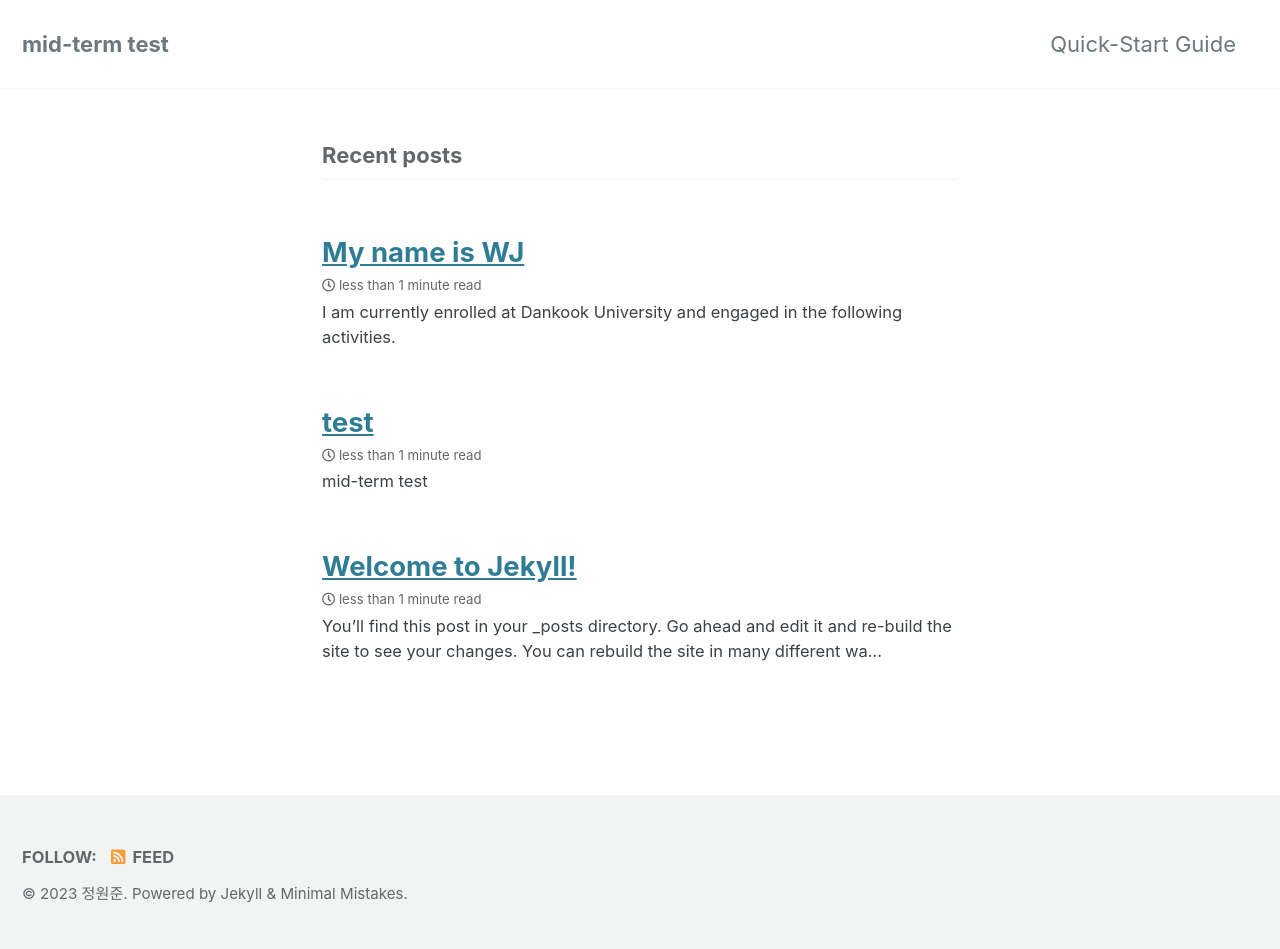
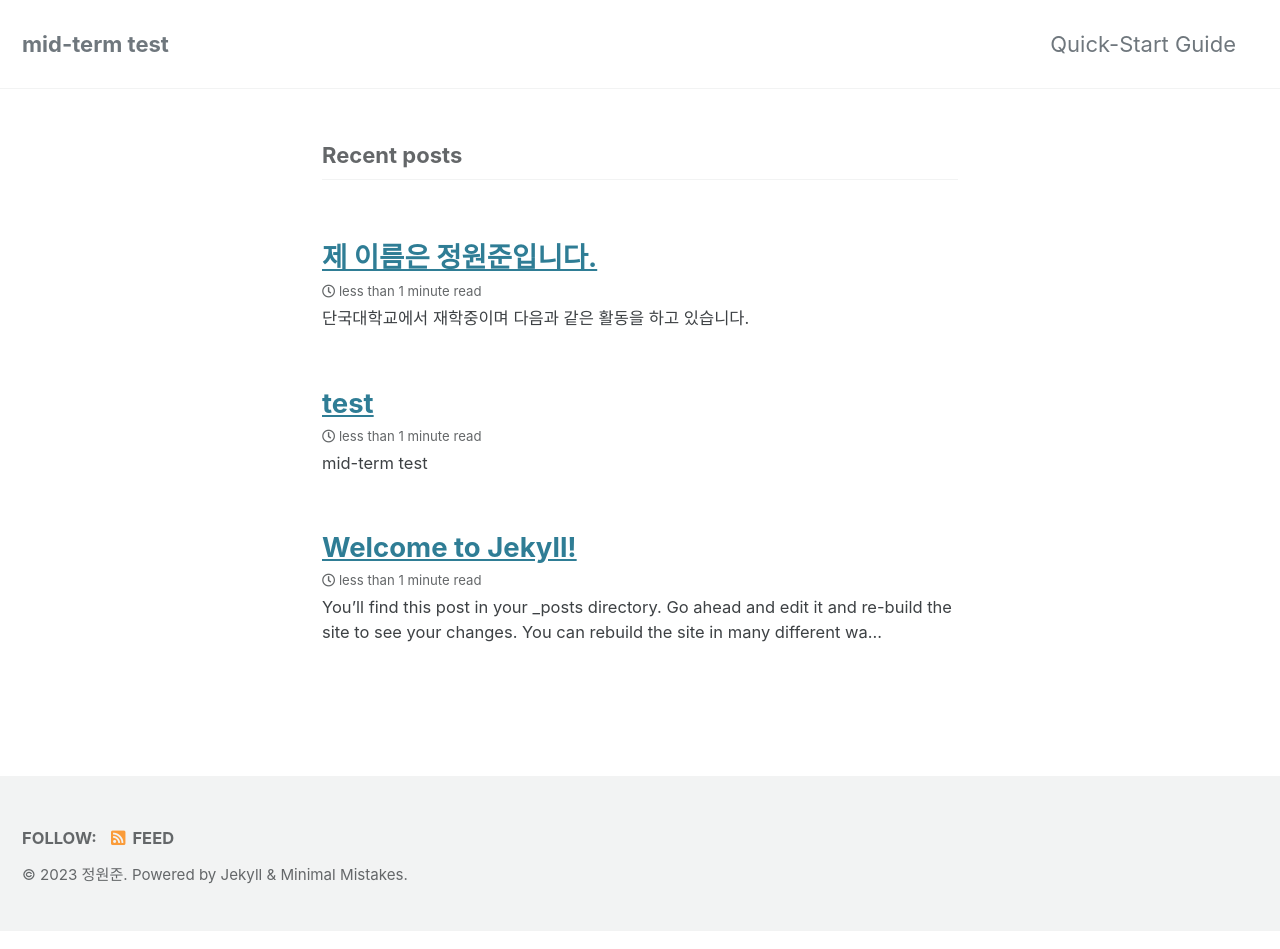
Before and after one commit to Seoulice/Seoulice.github.io, a Jekyll site: the page built from index.markdown, in a window 1280 px wide. Built offline with Jekyll 4.4.1, drawn with Linux system fonts in a browser that asks for light colours; cached includes are drawn as plain includes; the list of posts is cut into pages by our own code.

Commit message:
Update 2023-04-30-self-presentation.markdown

```diff
--- a/_posts/2023-04-30-self-presentation.markdown
+++ b/_posts/2023-04-30-self-presentation.markdown
@@ -1,6 +1,6 @@
 ---
-title:  "My name is WJ"
-excerpt: "I am currently enrolled at Dankook University and engaged in the following activities."
+title:  "제 이름은 정원준입니다."
+excerpt: "단국대학교에서 재학중이며 다음과 같은 활동을 하고 있습니다."
 
 categories:
   - Blog
```
